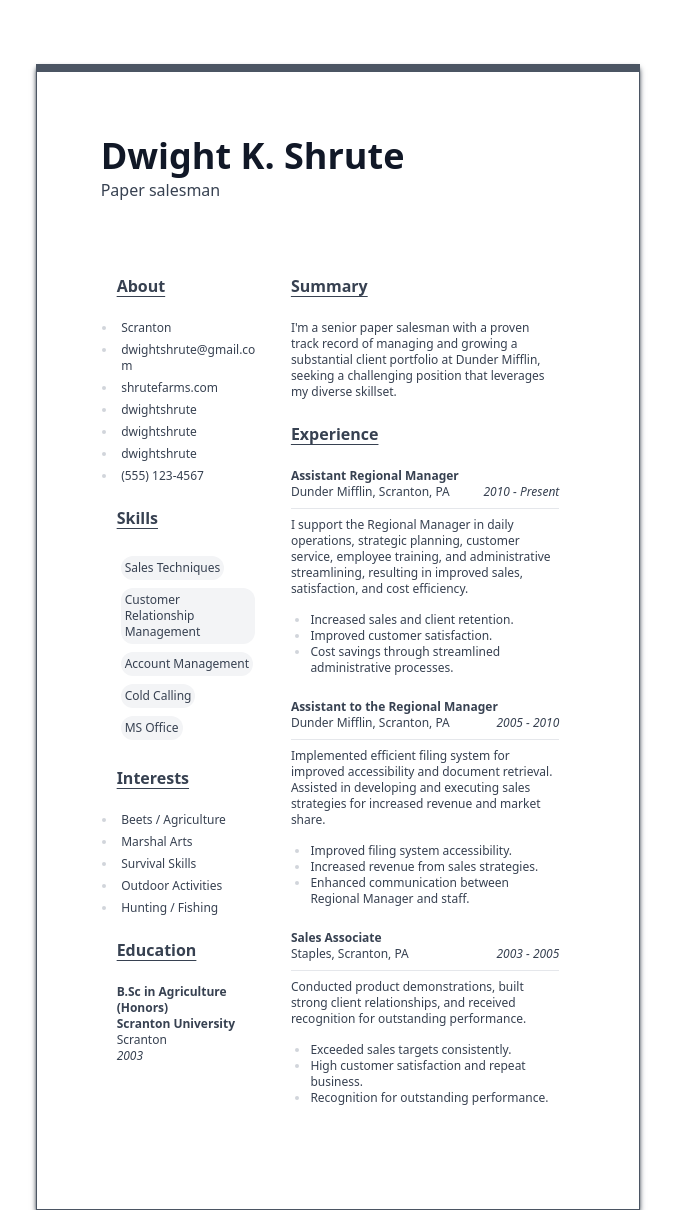
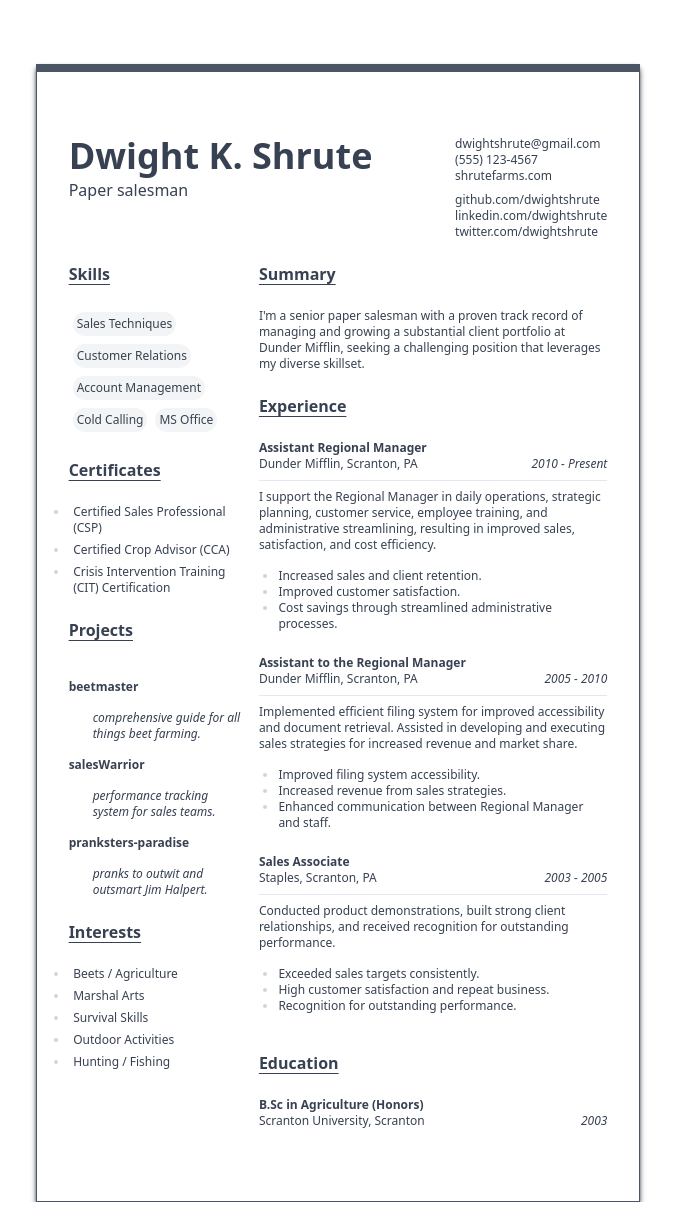
Before and after one commit to commitsovercoffee/instant-resume, a SvelteKit app: page / in a window 1280 px wide. Shown: the whole page, without its empty margins (302-977 px from the left). Built offline with nearby package versions, Linux system fonts and the light colour scheme.

Commit message:
adds complete layout

```diff
--- a/src/routes/+page.svelte
+++ b/src/routes/+page.svelte
@@ -2,22 +2,29 @@
 	let name = 'Dwight K. Shrute';
 	let role = 'Paper salesman';
 
-	let about = {
-		location: 'Scranton',
+	let contact = {
 		mail: 'dwightshrute@gmail.com',
-		website: 'shrutefarms.com',
-		linkedin: 'dwightshrute',
-		github: 'dwightshrute',
-		twitter: 'dwightshrute',
-		phone: '(555) 123-4567'
+		phone: '(555) 123-4567',
+		website: 'shrutefarms.com'
 	};
+
+	let links = ['github.com/dwightshrute', 'linkedin.com/dwightshrute', 'twitter.com/dwightshrute'];
 
 	let skills = [
 		'Sales Techniques',
-		'Customer Relationship Management',
+		'Customer Relations',
 		'Account Management',
 		'Cold Calling',
 		'MS Office'
+	];
+
+	let projects = [
+		{ name: 'beetmaster', desc: 'comprehensive guide for all things beet farming.' },
+		{ name: 'salesWarrior', desc: 'performance tracking system for sales teams.' },
+		{
+			name: 'pranksters-paradise',
+			desc: 'pranks to outwit and outsmart Jim Halpert.'
+		}
 	];
 
 	let interests = [
@@ -26,6 +33,12 @@
 		'Survival Skills',
 		'Outdoor Activities',
 		'Hunting / Fishing'
+	];
+
+	let certifications = [
+		'Certified Sales Professional (CSP)',
+		'Certified Crop Advisor (CCA)',
+		'Crisis Intervention Training (CIT) Certification'
 	];
 
 	let summary =
@@ -72,49 +85,36 @@
 
 	let education = {
 		degree: 'B.Sc in Agriculture (Honors)',
-		institute: 'Scranton University',
-		duration: '2003',
-		location: 'Scranton'
+		institute: 'Scranton University, Scranton',
+		duration: '2003'
 	};
-
-	let references = [
-		{
-			quote:
-				"Dwight is an absolute rockstar! I mean, he's like a sales machine, always going above and beyond. He's got the work ethic of a champion and knows how to get things done. I've seen him manage clients like nobody's business, expanding our base like it's nobody's beeswax. And let me tell you, his knowledge is off the charts! From beets to sales techniques, he's a walking encyclopedia. Dwight is a born leader and a valuable asset to any team. You'd be crazy not to snatch him up!",
-			from: 'Michael Scott Former Regional Manager, Dunder Mifflin - Scranton'
-		},
-		{
-			quote:
-				"Dwight has been an exceptional performer during his time at Dunder Mifflin. When it comes to sales, he's a force to be reckoned with. Dwight consistently hits those sales targets with ease, and his dedication to delivering top-notch customer service is unparalleled. With his leadership qualities and broad skill set, Dwight is the kind of employee any organization would be lucky to have. Trust me, he's a winner.",
-			from: 'David Wallace CEO, Dunder Mifflin'
-		},
-		{
-			quote:
-				" Dwight Shrute is an intense and uniquely talented individual. His exceptional sales skills and unwavering dedication set him apart. Dwight's deep knowledge of agriculture adds a captivating dimension to his expertise. I highly recommend Dwight for any endeavor.",
-			from: ' Former CEO, Dunder Mifflin Sabre'
-		}
-	];
 </script>
 
-<div class="p-16 border-gray-600 border-t-8 shadow-md shadow-gray-800 border mt-16">
-	<section class="flex flex-col mb-8 prose prose-gray">
-		<h1 bind:textContent={name} contenteditable="true" class="m-0" />
-		<p bind:textContent={role} contenteditable="true" class="m-0" />
+<div class="px-8 py-16 border-gray-600 border-t-8 shadow-md shadow-gray-800 border mt-16">
+	<div>
+		<div class="w-full">
+			<div class="flex justify-between">
+				<div>
+					<h1 bind:textContent={name} contenteditable="true" class="m-0 prose text-4xl font-bold" />
+					<p bind:textContent={role} contenteditable="true" class="m-0 prose" />
+				</div>
+
+				<div class="prose">
+					<p class="p-0 m-0 text-xs" bind:textContent={contact.mail} contenteditable="true" />
+					<p class="p-0 m-0 text-xs" bind:textContent={contact.phone} contenteditable="true" />
+					<p class="p-0 m-0 text-xs" bind:textContent={contact.website} contenteditable="true" />
+					<section class="mt-2">
+						{#each Object.entries(links) as [key, value]}
+							<p class="p-0 m-0 text-xs" bind:textContent={value} contenteditable="true">{value}</p>
+						{/each}
 					</section>
+				</div>
+			</div>
+		</div>
 
 		<div class="flex">
 			<!-- col left -->
-		<section class="p-2 m-2 w-1/3 grow-0 prose prose-gray">
-			<!-- about -->
-			<section>
-				<p class="font-bold underline underline-offset-4">About</p>
-				<ul class="text-xs pl-0">
-					{#each Object.entries(about) as [key, value]}
-						<li bind:textContent={value} contenteditable="true">{value}</li>
-					{/each}
-				</ul>
-			</section>
-
+			<section class="mr-2 w-1/3 grow-0 prose prose-gray">
 				<!-- skills -->
 				<section>
 					<p class="font-bold underline underline-offset-4">Skills</p>
@@ -131,40 +131,43 @@
 					</div>
 				</section>
 
+				<!-- certifications -->
+				<section>
+					<p class="font-bold underline underline-offset-4">Certificates</p>
+					<ul class="text-xs pl-0 list-outside">
+						{#each certifications as certificate}
+							<li bind:textContent={certificate} contenteditable="true" />{/each}
+					</ul>
+				</section>
+
+				<!-- projects -->
+				<section>
+					<p class="font-bold underline underline-offset-4">Projects</p>
+					{#each projects as project}
+						<div class="flex flex-col text-xs">
+							<p bind:textContent={project.name} contenteditable="true" class=" font-semibold" />
+							<p
+								bind:textContent={project.desc}
+								contenteditable="true"
+								class="m-0 ml-6 text-xs italic"
+							/>
+						</div>
+					{/each}
+				</section>
+
 				<!-- interests -->
 				<section>
 					<p class="font-bold underline underline-offset-4">Interests</p>
-				<ul class="text-xs pl-0">
+					<ul class="text-xs pl-0 list-outside">
 						{#each interests as interest}
 							<li bind:textContent={interest} contenteditable="true">{interest}</li>
 						{/each}
 					</ul>
 				</section>
-
-			<!-- education -->
-			<section>
-				<p class="font-bold underline underline-offset-4">Education</p>
-
-				<div class="text-xs mb-2">
-					<p class="p-0 m-0 font-bold" bind:textContent={education.degree} contenteditable="true" />
-
-					<p
-						class="p-0 m-0 font-semibold"
-						bind:textContent={education.institute}
-						contenteditable="true"
-					/>
-					<p
-						class="p-0 m-0 font-light"
-						bind:textContent={education.location}
-						contenteditable="true"
-					/>
-					<p class="p-0 m-0 italic" bind:textContent={education.duration} contenteditable="true" />
-				</div>
-			</section>
 			</section>
 
 			<!-- col right -->
-		<section class="p-2 m-2 w-2/3 grow-0 prose prose-gray">
+			<section class="ml-2 w-2/3 grow-0 prose prose-gray">
 				<!-- summary -->
 				<section>
 					<p class="font-bold underline underline-offset-4">Summary</p>
@@ -204,6 +207,32 @@
 						</div>
 					{/each}
 				</section>
+
+				<!-- education -->
+				<section>
+					<p class="font-bold underline underline-offset-4">Education</p>
+					<div class="flex flex-col justify-between text-xs mb-2">
+						<p
+							class="p-0 m-0 font-semibold"
+							bind:textContent={education.degree}
+							contenteditable="true"
+						/>
+
+						<div class="flex justify-between">
+							<p
+								class="p-0 m-0 font-light"
+								bind:textContent={education.institute}
+								contenteditable="true"
+							/>
+							<p
+								class="p-0 m-0 italic"
+								bind:textContent={education.duration}
+								contenteditable="true"
+							/>
+						</div>
+					</div>
+				</section>
 			</section>
 		</div>
 	</div>
+</div>
```
Lines whose indentation alone changed are shown as unchanged.
